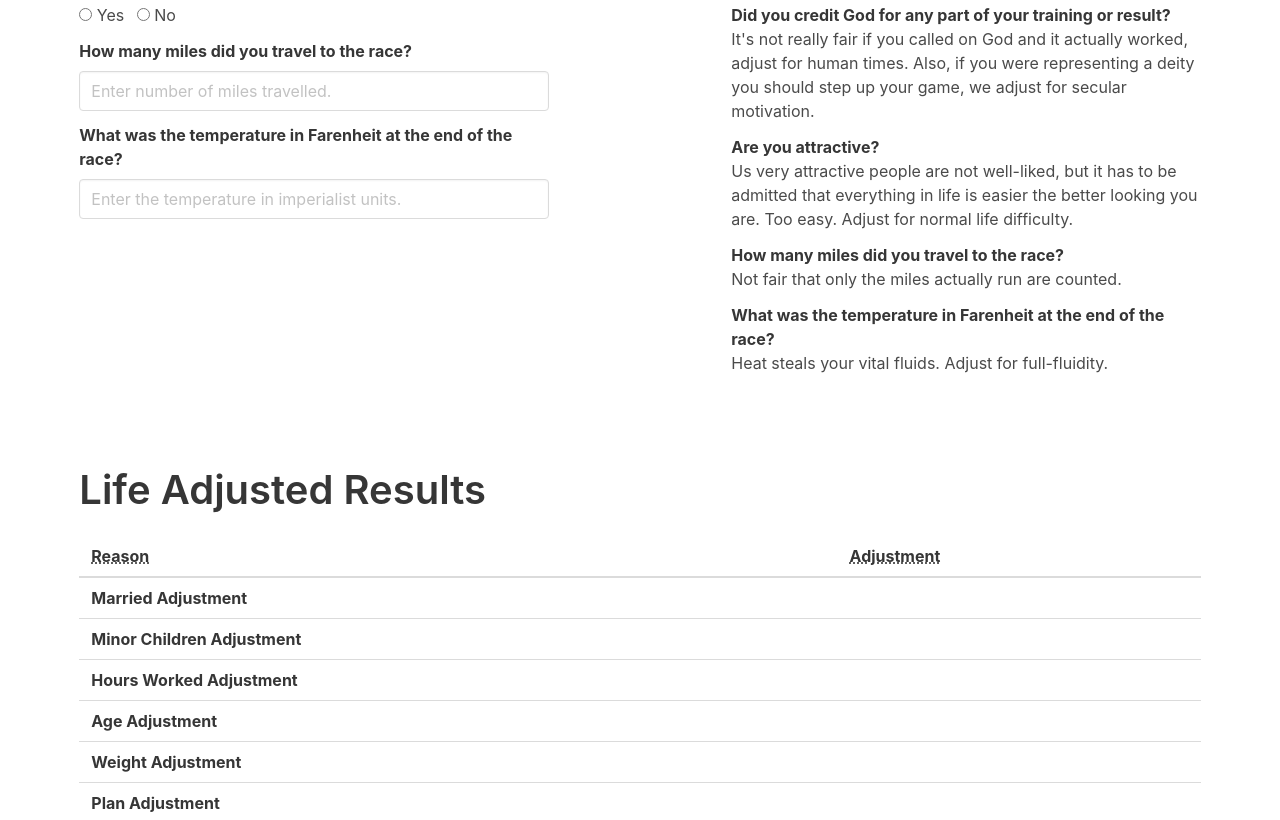
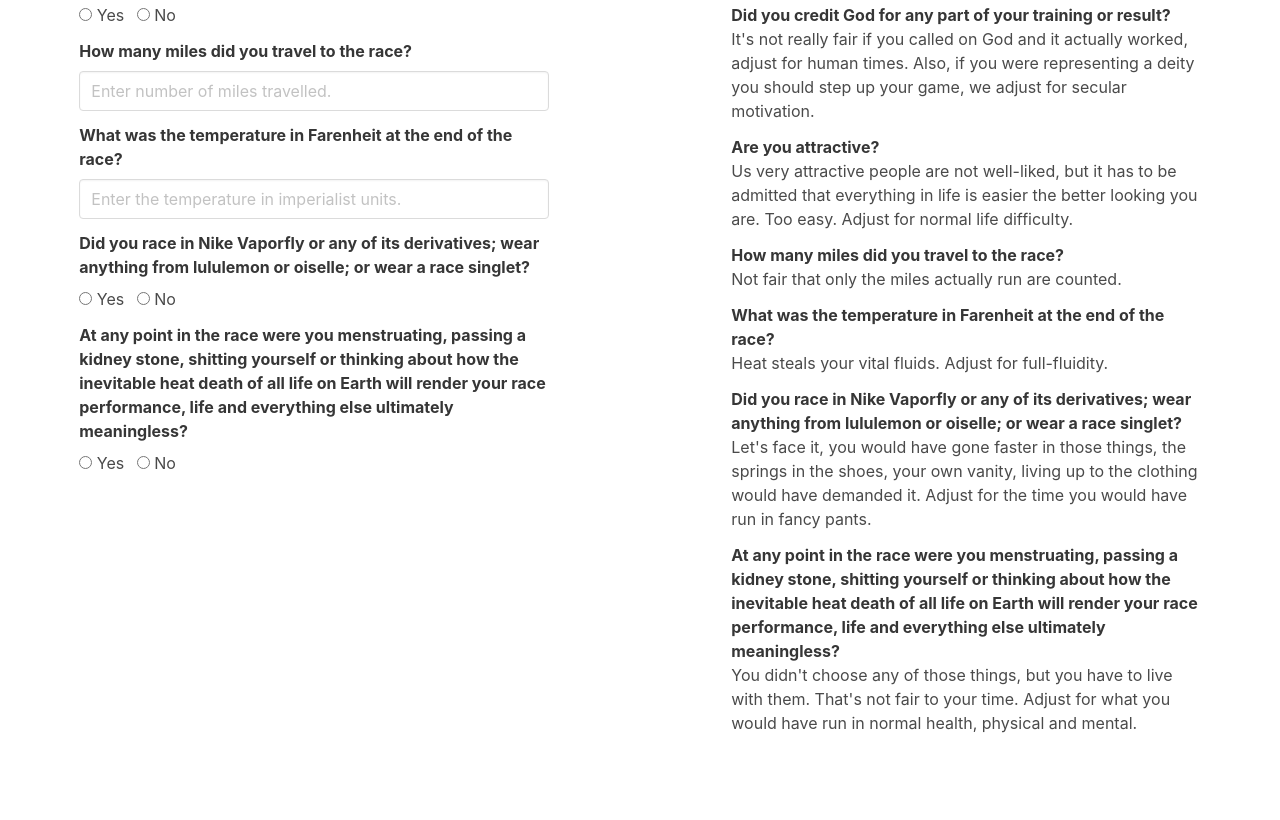
Before and after one commit to dallaselynn/life_adjusted_race_time, a plain HTML site: page public/index.html in a window 1280 px wide. Shown: the part 1642-2462 px from the top of the page. Drawn offline with nearby package versions, Linux system fonts and the light colour scheme.

Commit message:
Add 2 questions.

```diff
--- a/public/index.html
+++ b/public/index.html
@@ -275,6 +275,40 @@
                         </div>
                     </div>
 
+                    <div class="field">
+                        <label class="label">Did you race in Nike Vaporfly or any of its derivatives;
+                            wear anything from lululemon or oiselle; or wear a race singlet?</label>
+                        <div class="control">
+                            <label class="radio">
+                                <input type="radio" name="hadFancyClothes" value="yes">
+                                Yes
+                            </label>
+                            <label class="radio">
+                                <input type="radio" name="hadFancyClothes" value="">
+                                No
+                            </label>
+                        </div>
+                    </div>
+
+                    <div class="field">
+                        <label class="label">At any point in the race were you menstruating, passing a kidney
+                            stone, shitting yourself or thinking about how the inevitable heat death of all
+                            life on Earth will render your race performance, life and everything else
+                            ultimately meaningless?
+                        </label>
+                        <div class="control">
+                            <label class="radio">
+                                <input type="radio" name="hadMedicalIssue" value="yes">
+                                Yes
+                            </label>
+                            <label class="radio">
+                                <input type="radio" name="hadMedicalIssue" value="">
+                                No
+                            </label>
+                        </div>
+                    </div>
+
+
                     <!-- <div class="field is-grouped">
                          <div class="control">
                          <button class="button is-link">Start Over</button>
@@ -407,8 +441,31 @@
                         </label>
                         Heat steals your vital fluids.  Adjust for full-fluidity.
                     </div>
+
+                    <div class="field">
+                        <label class="label">
+                            Did you race in Nike Vaporfly or any of its derivatives;
+                            wear anything from lululemon or oiselle; or wear a race singlet?
+                        </label>
+                        Let's face it, you would have gone faster in those things, the springs in the shoes,
+                        your own vanity, living up to the clothing would have demanded it.
+
+                        Adjust for the time you would have run in fancy pants.
+                    </div>
+
+                    <div class="field">
+                        <label class="label">
+                            At any point in the race were you menstruating, passing a kidney
+                            stone, shitting yourself or thinking about how the inevitable heat death of all
+                            life on Earth will render your race performance, life and everything else
+                            ultimately meaningless?
+                        </label>
+                        You didn't choose any of those things, but you have to live with them.  That's not
+                        fair to your time.
+
+                        Adjust for what you would have run in normal health, physical and mental.
+                    </div>
                 </div>
-
 
             </article>
 
@@ -510,6 +567,14 @@
                                   <td><strong>Temperature Adjustment</strong></td>
                                   <td name="maxRaceTempAdjustment"></td>
                               </tr>
+                              <tr>
+                                  <td><strong>Fancy-Pants Adjustment</strong></td>
+                                  <td name="hadFancyClothesAdjustment"></td>
+                              </tr>
+                              <tr>
+                                  <td><strong>Medical Exemption Adjustment</strong></td>
+                                  <td name="hadMedicalIssueAdjustment"></td>
+                              </tr>
                           </tbody>
                       </table>
                   </div>
--- a/public/lat.js
+++ b/public/lat.js
@@ -41,7 +41,7 @@ class LifeAdjustedTime {
             "hadPlan", "trainingWeeks", "alcoholUnits", "hadPacer", "hadCoach",
             "attentionQuotient", "isEastAfrican", "medicationCount",
             "isDestinationRace", "isReligious", "isAttractive", "milesToRace",
-            "maxRaceTemp"
+            "maxRaceTemp", "hadFancyClothes", "hadMedicalIssue"
         ];
 
         this.adjustments.forEach(a => this[a] = undefined);
@@ -198,4 +198,7 @@ class LifeAdjustedTime {
             return this.percentageOfBaseTime(-3.0);
         }
     }
+
+    hadFancyClothesAdjustment = () => this.hadFancyClothes ? 0 : this.percentageOfBaseTime(-0.75)
+    hadMedicalIssueAdjustment = () => this.hadMedicalIssue ? this.percentageOfBaseTime(-2.5) : 0
 }
```
